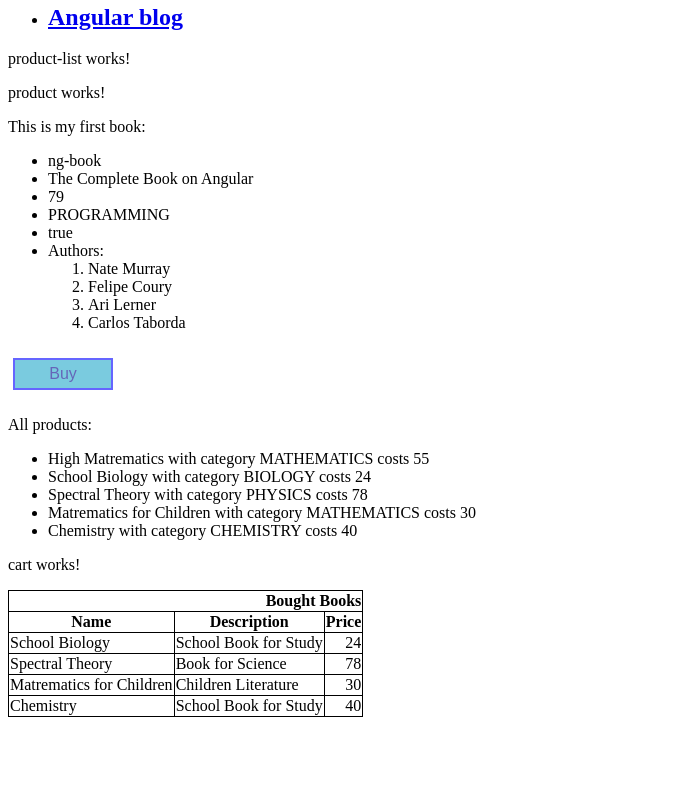
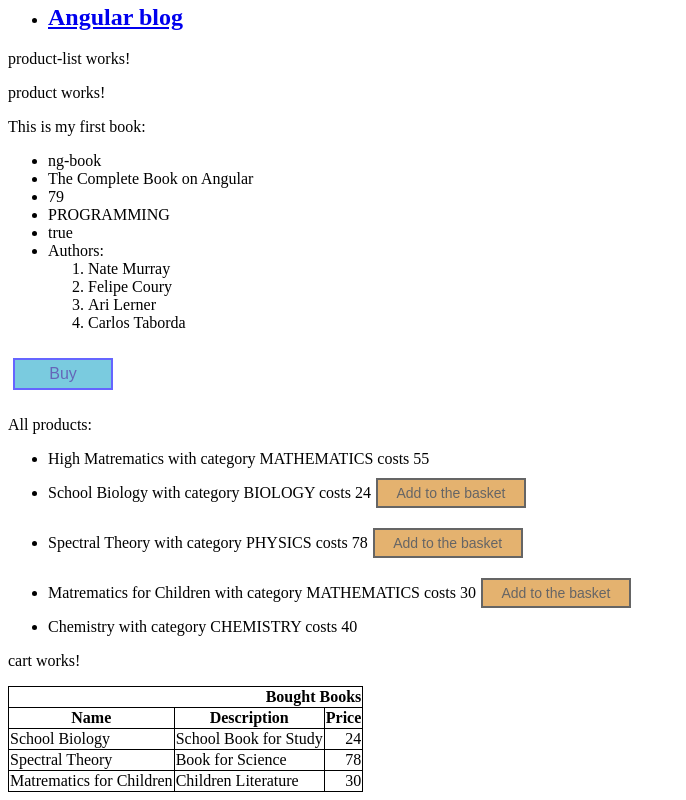
Before and after one commit to VZhyrytskiy/shop-4, an Angular app: page / in a window 1280 px wide. Shown: the part 541-1341 px from the top of the page, without its empty margins (0-686 px from the left). Before the commit the page ends 1266 px from the top, so only its background shows below. Built offline with nearby package versions, Linux system fonts and the light colour scheme.

Commit message:
feature: implement add product to basket functionality

```diff
--- a/src/app/components/product-list/product-list.component.html
+++ b/src/app/components/product-list/product-list.component.html
@@ -1,2 +1,2 @@
 <p>product-list works!</p>
-<app-product></app-product>
+<app-product [products]="products" (notifyParent) = "onAddProductToBasket($event)"></app-product>
--- a/src/app/components/product-list/product-list.component.ts
+++ b/src/app/components/product-list/product-list.component.ts
@@ -1,4 +1,6 @@
 import { Component, OnInit } from '@angular/core';
+import { ProductService } from '../product/product.service';
+import { IProduct } from '../product/product.model';
 
 @Component({
 	selector: 'app-product-list',
@@ -6,7 +8,19 @@
 	styleUrls: ['./product-list.component.less'],
 })
 export class ProductListComponent implements OnInit {
-	constructor() {}
+	products: IProduct[];
+	productsInBasket: IProduct[] = [];
 
-	ngOnInit() {}
+	constructor(private productService: ProductService) {}
+
+	ngOnInit() {
+		this.products = this.productService.getProducts();
+	}
+
+	onAddProductToBasket(product: IProduct): void {
+		if (product.isAvailable) {
+			this.productsInBasket.push(product);
+		}
+		console.log(`onAddProductToBasket`, this.productsInBasket);
+	}
 }
--- a/src/app/components/product/product.component.html
+++ b/src/app/components/product/product.component.html
@@ -1,11 +1,11 @@
 <p>product works!</p>
 <p>This is my first book:</p>
 <ul>
-	<li>{{ name }}</li>
-	<li>{{ description }}</li>
-	<li>{{ price }}</li>
-	<li>{{ category }}</li>
-	<li>{{ isAvailable }}</li>
+	<li>{{name}}</li>
+	<li>{{description}}</li>
+	<li>{{price}}</li>
+	<li>{{category}}</li>
+	<li>{{isAvailable}}</li>
 	<li>
 		<span>Authors:</span>
 		<ol>
@@ -13,7 +13,7 @@
 		</ol>
 	</li>
 </ul>
-<button (click)="onBuy(name)">Buy</button>
+<button class="buy-button" (click)="onBuy(name)">Buy</button>
 <p>All products:</p>
 <ul>
 	<li *ngFor="let product of products">
@@ -22,5 +22,8 @@
 		<span>{{product.category}}</span>
 		<span> costs </span>
 		<span>{{product.price}}</span>
+		<button class="add-button" (click)="addProduct(product)" [class.hidden]="!product.isAvailable">
+			Add to the basket
+		</button>
 	</li>
 </ul>
--- a/src/app/components/product/product.component.less
+++ b/src/app/components/product/product.component.less
@@ -1,11 +1,6 @@
 button {
-	width: 100px;
-	background-color: #22a9ca;
-	border: 2px solid blue;
-	color: darkblue;
 	padding: 5px 10px;
 	text-align: center;
-	font-size: 16px;
 	font-style: bold;
 	margin: 10px 5px;
 	opacity: 0.6;
@@ -17,4 +12,24 @@
 	&:hover {
 		opacity: 1;
 	}
+
+	&.buy-button {
+		width: 100px;
+		font-size: 16px;
+		background-color: #22a9ca;
+		border: 2px solid blue;
+		color: darkblue;
+	}
+
+	&.add-button {
+		width: 150px;
+		font-size: 14px;
+		background-color: #d37f11;
+		border: 2px solid #000000;
+		color: #000000;
+	}
 }
+
+.hidden {
+	display: none;
+}
--- a/src/app/components/product/product.component.ts
+++ b/src/app/components/product/product.component.ts
@@ -1,5 +1,4 @@
-import { Component, OnInit } from '@angular/core';
-import { ProductService } from './product.service';
+import { Component, OnInit, Input, Output, EventEmitter } from '@angular/core';
 import { Category, IProduct } from './product.model';
 
 @Component({
@@ -8,15 +7,16 @@
 	styleUrls: ['./product.component.less'],
 })
 export class ProductComponent implements OnInit {
+	@Input() products: IProduct[];
+	@Output() notifyParent: EventEmitter<IProduct> = new EventEmitter<IProduct>();
 	name: string;
 	description: string;
 	price: number;
 	category: Category;
 	isAvailable: boolean;
 	authors: string[];
-	products: IProduct[];
 
-	constructor(private productService: ProductService) {}
+	constructor() {}
 
 	ngOnInit() {
 		this.name = 'ng-book';
@@ -30,11 +30,13 @@
 			'Ari Lerner',
 			'Carlos Taborda',
 		];
-
-		this.products = this.productService.getProducts();
 	}
 
-	public onBuy(itemName: string) {
+	public onBuy(itemName: string): void {
 		console.log(`You have bought the book ${itemName}`);
 	}
+
+	public addProduct(product: IProduct): void {
+		this.notifyParent.emit(product);
+	}
 }
--- a/src/app/components/product/product.model.ts
+++ b/src/app/components/product/product.model.ts
@@ -54,7 +54,7 @@
 		description: 'School Book for Study',
 		price: 40,
 		category: Category.Chemistry,
-		isAvailable: true,
+		isAvailable: false,
 		authors: ['Petrovich', 'Sidorova'],
 	},
 ];
```
